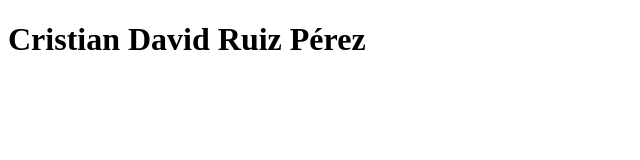
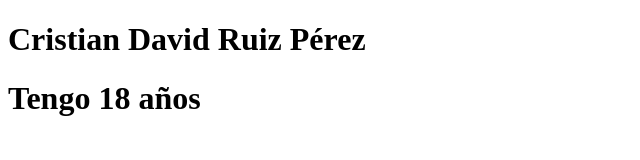
Before and after one commit to ruiz-7/Seminario_github, a plain HTML site: page index.html in a window 1280 px wide. Shown: the whole page, without its empty margins (0-640 px from the left). Drawn offline with Linux system fonts and the light colour scheme.

Commit message:
Update index.html

```diff
--- a/index.html
+++ b/index.html
@@ -8,5 +8,6 @@
 </head>
 <body>
     <h1>Cristian David Ruiz Pérez</h1>
+    <h1>Tengo 18 años</h1>
 </body>
 </html>
```
